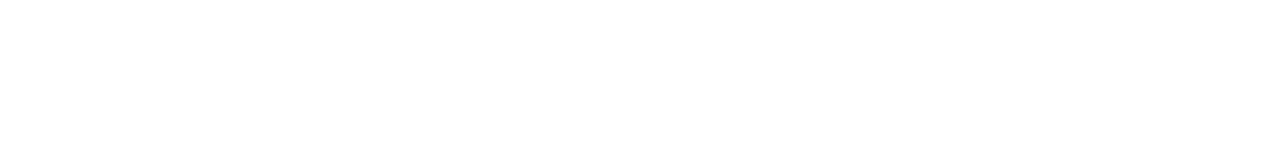
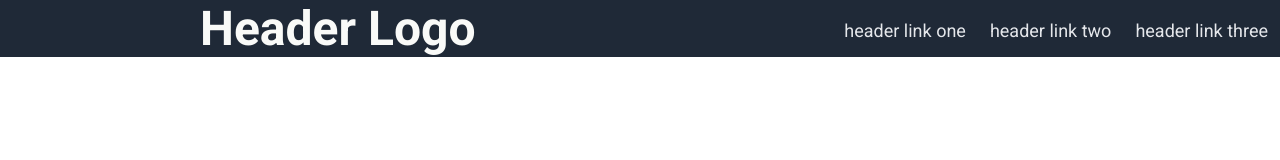
Before and after one commit to nmoon8019/project-landing-page, a plain HTML site: page index.html in a window 1280 px wide. Drawn offline with Linux system fonts and the light colour scheme.

Commit message:
Hero is finished

```diff
--- a/index.html
+++ b/index.html
@@ -3,16 +3,29 @@
   <head>
     <meta charset="UTF-8" />
     <meta name="viewport" content="width=device-width, initial-scale=1.0" />
+    <link rel="preconnect" href="https://fonts.googleapis.com" />
+    <link rel="preconnect" href="https://fonts.gstatic.com" crossorigin />
+    <link
+      href="https://fonts.googleapis.com/css2?family=Roboto:ital,wght@0,100..900;1,100..900&display=swap"
+      rel="stylesheet" />
     <link rel="stylesheet" href="styles.css" />
     <title>Project Landing Page</title>
   </head>
   <body>
     <main class="container">
-      <div></div>
-      <div></div>
-      <div></div>
-      <div></div>
-      <div></div>
+      <div class="hero">
+        <h1>Header Logo</h1>
+        <ul>
+          <li><a href="#one">header link one</a></li>
+          <li><a href="#two">header link two</a></li>
+          <li><a href="#three">header link three</a></li>
+        </ul>
+      </div>
+      <div class="top"></div>
+      <div class="top-mid"></div>
+      <div class="bottom-mid"></div>
+      <div class="bottom"></div>
+      <div class="footer"></div>
     </main>
   </body>
 </html>
--- a/styles.css
+++ b/styles.css
@@ -0,0 +1,51 @@
+html {
+  box-sizing: border-box;
+}
+*,
+*::before,
+*::after {
+  box-sizing: border-box;
+  margin: 0;
+  padding: 0;
+  border: 0;
+}
+
+body {
+  height: 100vh;
+}
+
+.container {
+  display: flex;
+  justify-content: space-between;
+}
+
+.hero {
+  display: flex;
+  justify-content: space-between;
+  align-items: center;
+  font-family: "Roboto", sans-serif;
+  font-size: 24px;
+  font-weight: 900;
+  color: #f9faf8;
+  background-color: #1f2937;
+  width: 100%;
+}
+
+.hero h1 {
+  padding: 0 200px;
+}
+ul {
+  display: flex;
+}
+
+ul li {
+  list-style-type: none;
+  padding: 0 12px;
+}
+
+ul a {
+  font-size: 18px;
+  font-weight: 400;
+  text-decoration: none;
+  color: #e5e7eb;
+}
```
